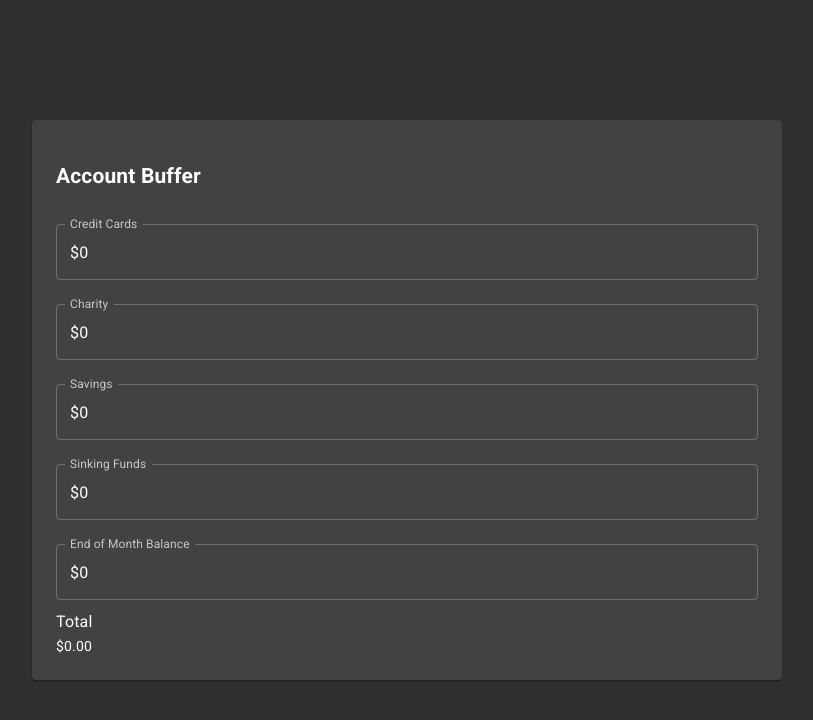
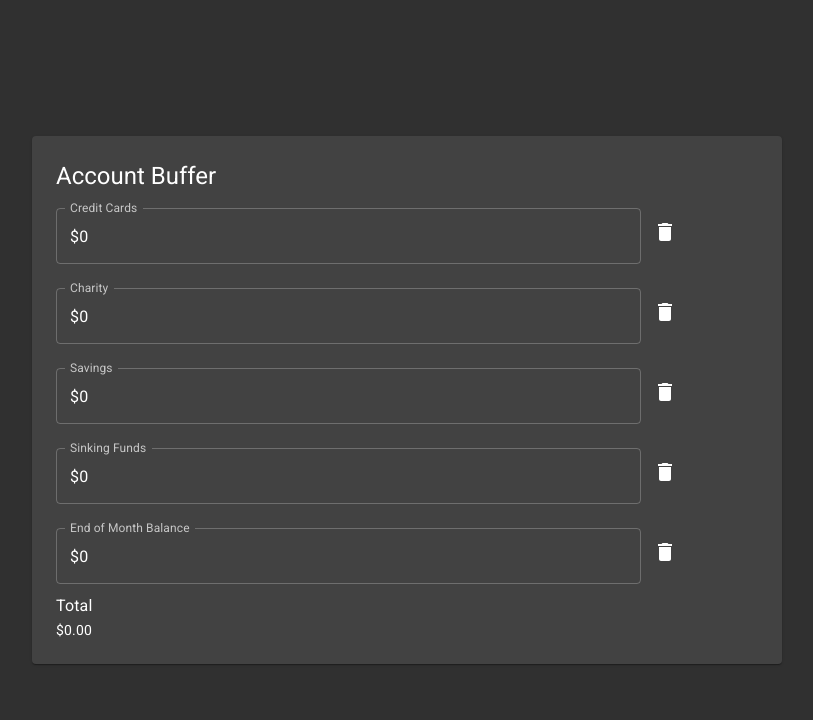
Before and after one commit to Brandt-Bowling/Account-Ledger, a React (Create React App) app: page / in a window 1280 px wide. Shown: the top 720 px of the page, without its empty margins (233-1046 px from the left). Built offline with nearby package versions, Linux system fonts and the light colour scheme.

Commit message:
Beginnings of adding delete functionality

```diff
--- a/package.json
+++ b/package.json
@@ -4,6 +4,7 @@
   "private": true,
   "dependencies": {
     "@material-ui/core": "^4.5.2",
+    "@material-ui/icons": "^4.9.1",
     "@types/jest": "24.0.21",
     "@types/node": "12.12.5",
     "@types/react": "16.9.11",
@@ -11,7 +12,7 @@
     "react": "^16.11.0",
     "react-dom": "^16.11.0",
     "react-number-format": "^4.4.1",
-    "react-scripts": "^3.4.0",
+    "react-scripts": "^3.4.3",
     "typescript": "3.6.4"
   },
   "scripts": {
--- a/src/App.tsx
+++ b/src/App.tsx
@@ -12,6 +12,7 @@ import Paper from '@material-ui/core/Paper';
 import CssBaseline from '@material-ui/core/CssBaseline';
 import { ResultLabel } from './ResultLabel';
 import { Label } from './Label';
+import Typography from '@material-ui/core/Typography';
 
 const theme = createMuiTheme({
   palette: {
@@ -78,6 +79,10 @@ const App: React.FC = () => {
     });
   };
 
+  const handleDelete = (name: string) => {
+    return inputs.filter((category) => category !== name);
+  };
+
   return (
     <ThemeProvider theme={theme}>
       <CssBaseline />
@@ -89,7 +94,7 @@ const App: React.FC = () => {
           justify="center"
         >
           <Paper className={classes.paper}>
-            <h2>Account Buffer</h2>
+            <Typography variant="h5">Account Buffer</Typography>
             {inputs.map((category) => {
               return (
                 <Label
--- a/src/Label.tsx
+++ b/src/Label.tsx
@@ -2,6 +2,8 @@ import React from 'react';
 import TextField from '@material-ui/core/TextField';
 import Grid from '@material-ui/core/Grid';
 import CustomNumber from './CustomNumber';
+import IconButton from '@material-ui/core/IconButton';
+import DeleteIcon from '@material-ui/icons/Delete';
 
 export const Label = (props: {
   name: string;
@@ -9,7 +11,8 @@ export const Label = (props: {
   handleChange: (value: string, name: string) => void;
 }) => {
   return (
-    <Grid item xs={12}>
+    <Grid container alignItems="center">
+      <Grid item xs={10}>
         <TextField
           InputProps={{
             inputComponent: CustomNumber as any,
@@ -26,5 +29,11 @@ export const Label = (props: {
           variant="outlined"
         />
       </Grid>
+      <Grid item xs={2}>
+        <IconButton>
+          <DeleteIcon />
+        </IconButton>
+      </Grid>
+    </Grid>
   );
 };
```
Also changed, not shown: 1 other file (tests, documents, lock files or other folders). Lines whose indentation alone changed are shown as unchanged.
